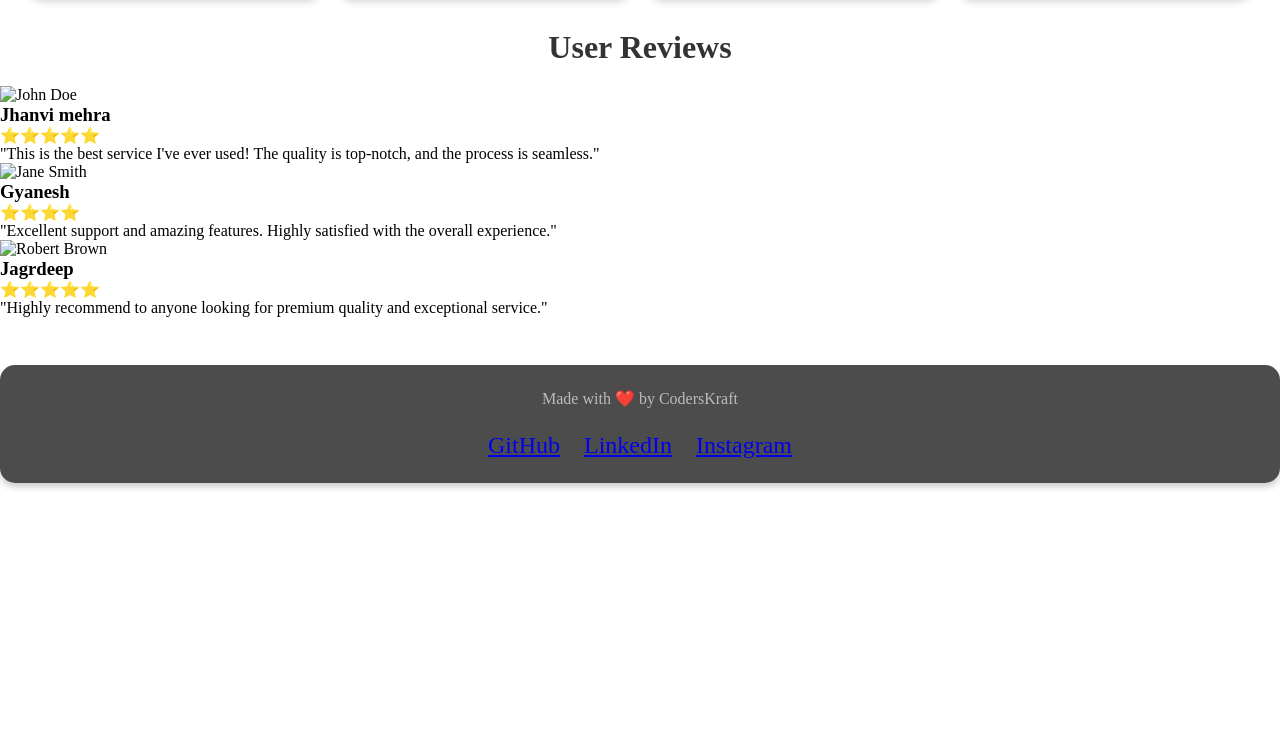
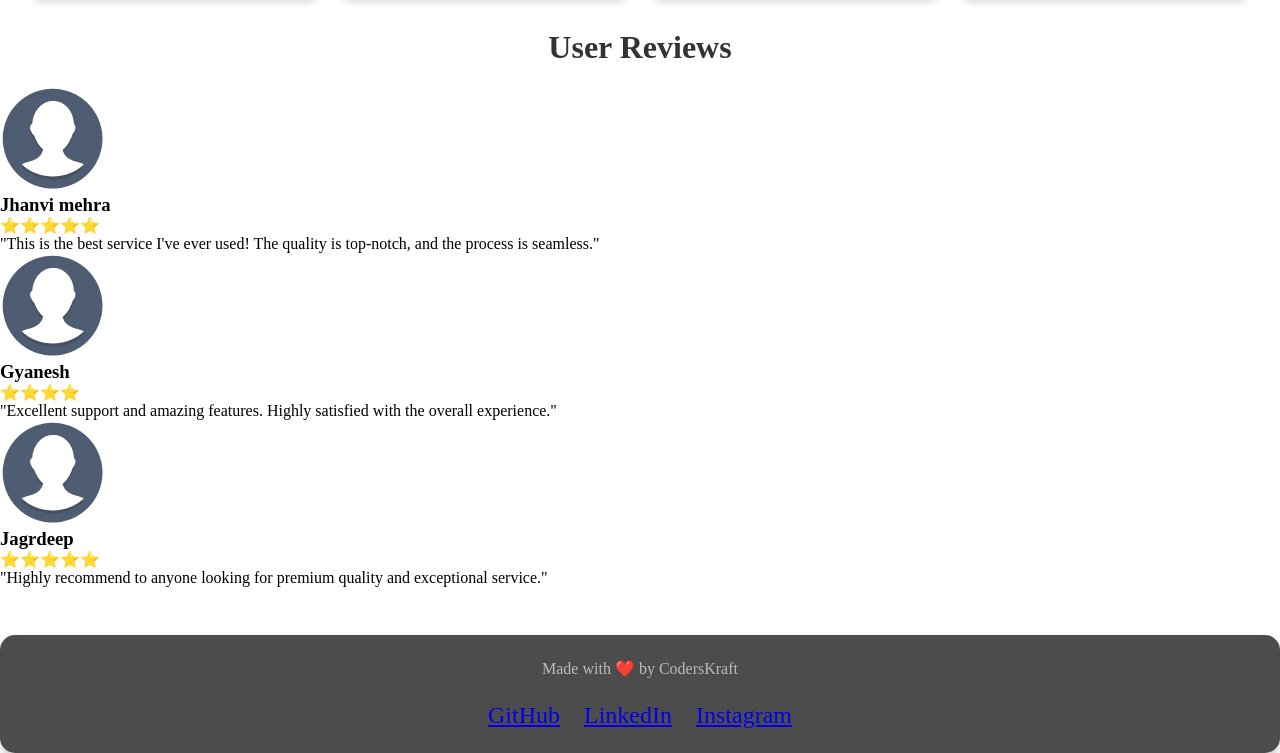
Before and after one commit to Anugyagupta43/agro-link, a plain HTML site: page index.html in a window 1280 px wide. Shown: the part 1237-1990 px from the top of the page. Before the commit the page ends 1720 px from the top, so only its background shows below. Drawn offline with Linux system fonts and the light colour scheme.

Commit message:
Update index.html

```diff
--- a/index.html
+++ b/index.html
@@ -75,7 +75,7 @@
           <div class="review-cards">
             <div class="review-card">
               <div class="col1">
-                <img src="profilepic.jpg" class="review-image" alt="John Doe" />
+                <img src="profilepic.png" class="review-image" alt="John Doe" />
               </div>
               <div class="col2">
                 <h3>Jhanvi mehra</h3>
@@ -88,7 +88,7 @@
             </div>
             <div class="review-card">
               <div class="col1">
-                <img src="profilepic.jpg" class="review-image" alt="Jane Smith" />
+                <img src="profilepic.png" class="review-image" alt="Jane Smith" />
               </div>
               <div class="col2">
                 <h3>Gyanesh</h3>
@@ -101,7 +101,7 @@
             </div>
             <div class="review-card">
               <div class="col1">
-                <img src="profilepic.jpg" class="review-image" alt="Robert Brown" />
+                <img src="profilepic.png" class="review-image" alt="Robert Brown" />
               </div>
               <div class="col2">
                 <h3>Jagrdeep</h3>
```
